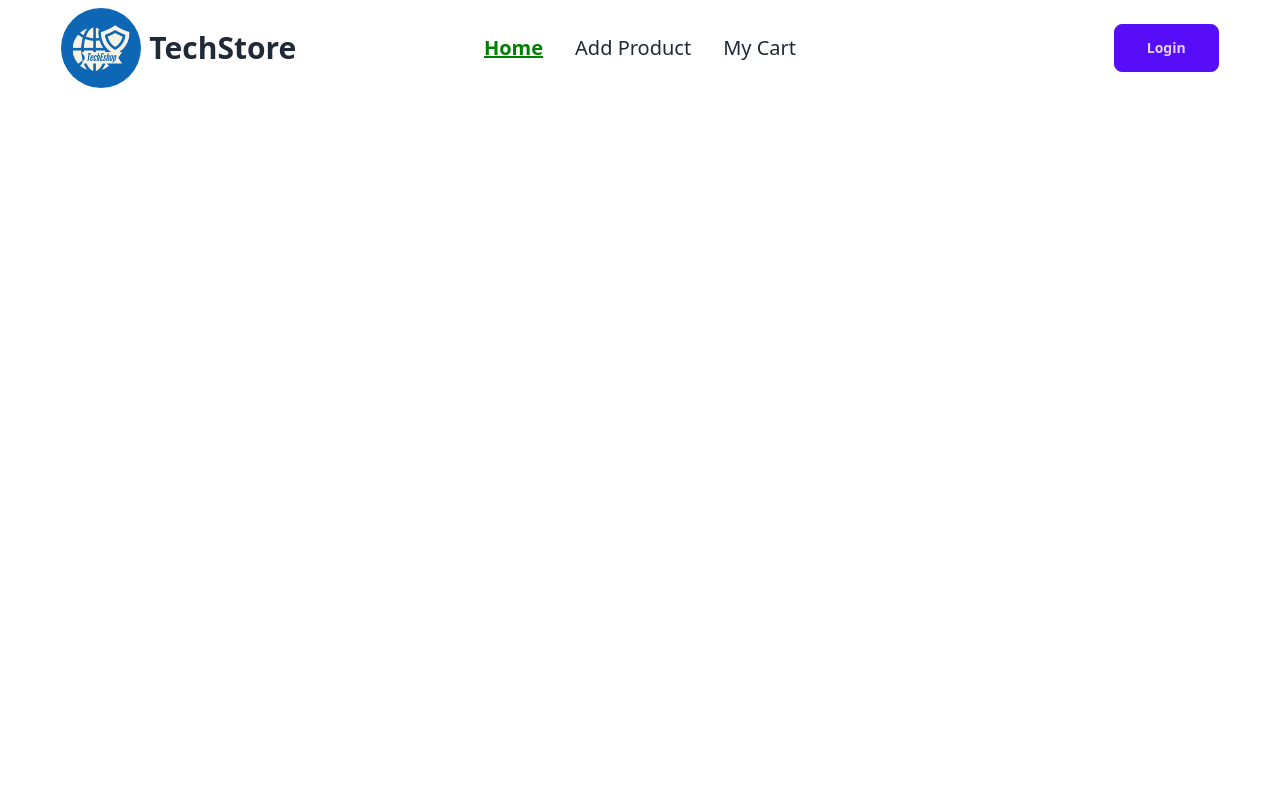
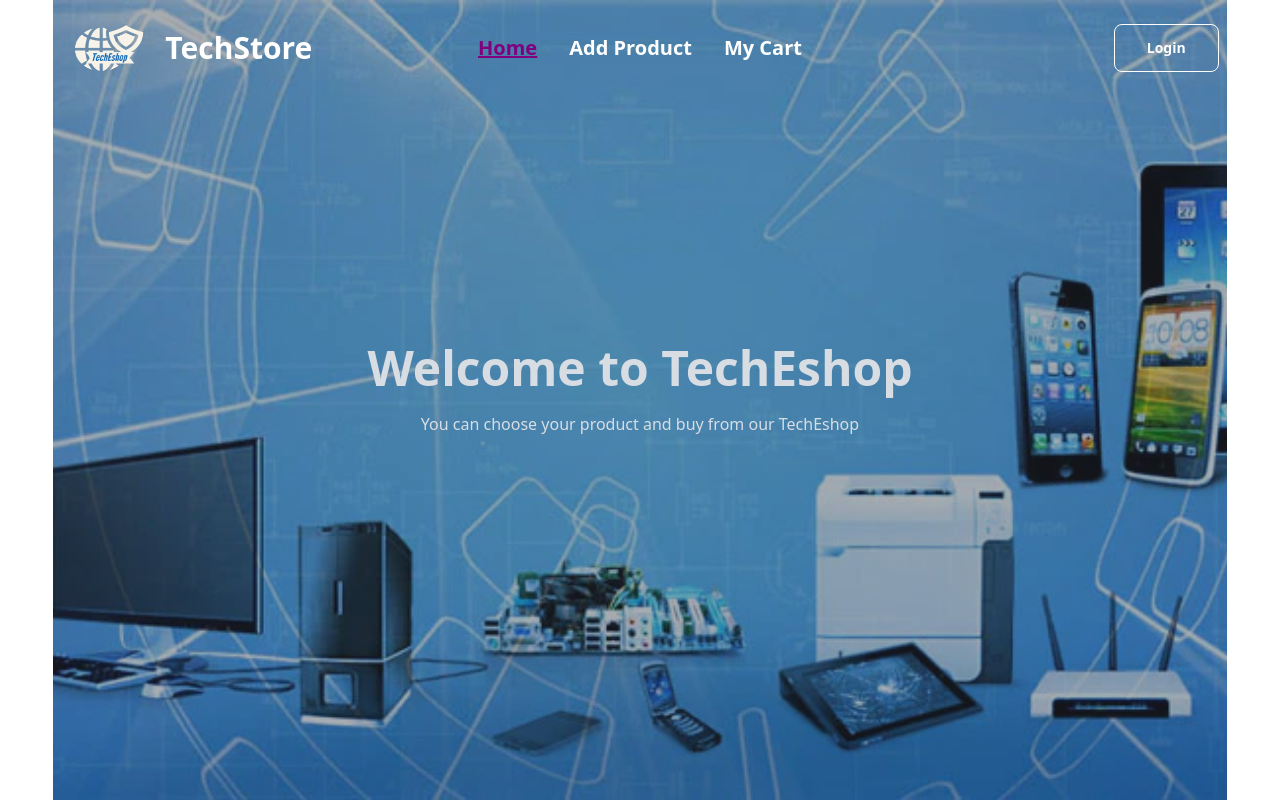
Before and after one commit to Shahidul-Islam-Jony/Assignment10-Brand-Shop-TechEshop-Client-Side, a React (Vite) app: page / in a window 1280 px wide. Built offline with nearby package versions, Linux system fonts and the light colour scheme.

Commit message:
banner section added

```diff
--- a/src/components/Banner/Banner.jsx
+++ b/src/components/Banner/Banner.jsx
@@ -0,0 +1,19 @@
+import banner from "../../assets/images/banner.png"
+
+const Banner = () => {
+    return (
+        <div className="">
+            <div className="absolute z-20 top-0 hero min-h-screen" style={{ backgroundImage: `url(${banner})` }}>
+                <div className="hero-overlay bg-opacity-40"></div>
+                <div className="hero-content text-center text-neutral-content">
+                    <div className="">
+                        <h1 className="mb-5 text-5xl font-bold">Welcome to TechEshop</h1>
+                        <p className="mb-5">You can choose your product and buy from our TechEshop</p>
+                    </div>
+                </div>
+            </div>
+        </div>
+    );
+};
+
+export default Banner;
--- a/src/components/Navbar/Navbar.jsx
+++ b/src/components/Navbar/Navbar.jsx
@@ -3,26 +3,26 @@ import { Link, NavLink } from "react-router-dom";
 // TechEshop
 const Navbar = () => {
 
-    const links = <div className="flex flex-col md:flex-row gap-4 md:gap-8 md:text-xl">
+    const links = <div className="flex flex-col md:flex-row gap-4 md:gap-8 md:text-xl font-semibold text-white">
         <NavLink to="/">Home</NavLink>
         <NavLink to="/addProduct">Add Product</NavLink>
         <NavLink to="/myCart">My Cart</NavLink>
     </div>
     return (
         <div>
-            <div className="navbar bg-base-100">
+            <div className="navbar relative z-40 bg-transparent bg-base-100">
                 <div className="navbar-start">
                     <div className="dropdown">
                         <label tabIndex={0} className="btn btn-ghost lg:hidden">
                             <svg xmlns="http://www.w3.org/2000/svg" className="h-5 w-5" fill="none" viewBox="0 0 24 24" stroke="currentColor"><path strokeLinecap="round" strokeLinejoin="round" strokeWidth="2" d="M4 6h16M4 12h8m-8 6h16" /></svg>
                         </label>
-                        <ul tabIndex={0} className="menu menu-sm dropdown-content mt-3 z-[1] p-2 shadow bg-base-100 rounded-box w-52">
+                        <ul tabIndex={0} className="menu menu-sm dropdown-content mt-3 z-[1] p-2 shadow bg-blue-700 rounded-box w-52">
                             {links}
                         </ul>
                     </div>
                     <div className="flex items-center gap-2">
-                        <img className="w-10 h-10 md:w-20 md:h-20 rounded-full" src="TechEshop.jpg"/>
-                        <h2 className="text-xl md:text-3xl font-bold">TechStore</h2>
+                        <img className="w-10 h-10 md:w-24 md:h-20 rounded-full" src="TechEshop2.png"/>
+                        <h2 className="text-xl md:text-3xl font-bold text-white">TechStore</h2>
                     </div>
                 </div>
                 <div className="navbar-center hidden lg:flex">
@@ -31,7 +31,7 @@ const Navbar = () => {
                     </ul>
                 </div>
                 <div className="navbar-end">
-                    <Link className="btn btn-primary md:px-8 capitalize">Login</Link>
+                    <Link className="btn btn-outline text-white font-bold md:px-8 capitalize">Login</Link>
                 </div>
             </div>
         </div>
--- a/src/index.css
+++ b/src/index.css
@@ -3,7 +3,7 @@
 @tailwind utilities;
 
 a.active{
-    color:green;
+    color:purple;
     font-weight: bold;
     text-decoration: underline;
 }
--- a/src/pages/Home/Home.jsx
+++ b/src/pages/Home/Home.jsx
@@ -1,9 +1,11 @@
+import Banner from "../../components/Banner/Banner";
 import Navbar from "../../components/Navbar/Navbar";
 
 const Home = () => {
     return (
-        <div className="w-11/12 mx-auto">
+        <div className="w-11/12 relative mx-auto">
             <Navbar></Navbar>
+            <Banner></Banner>
         </div>
     );
 };
```
Also changed, not shown: src/assets/images/banner.png (added).
